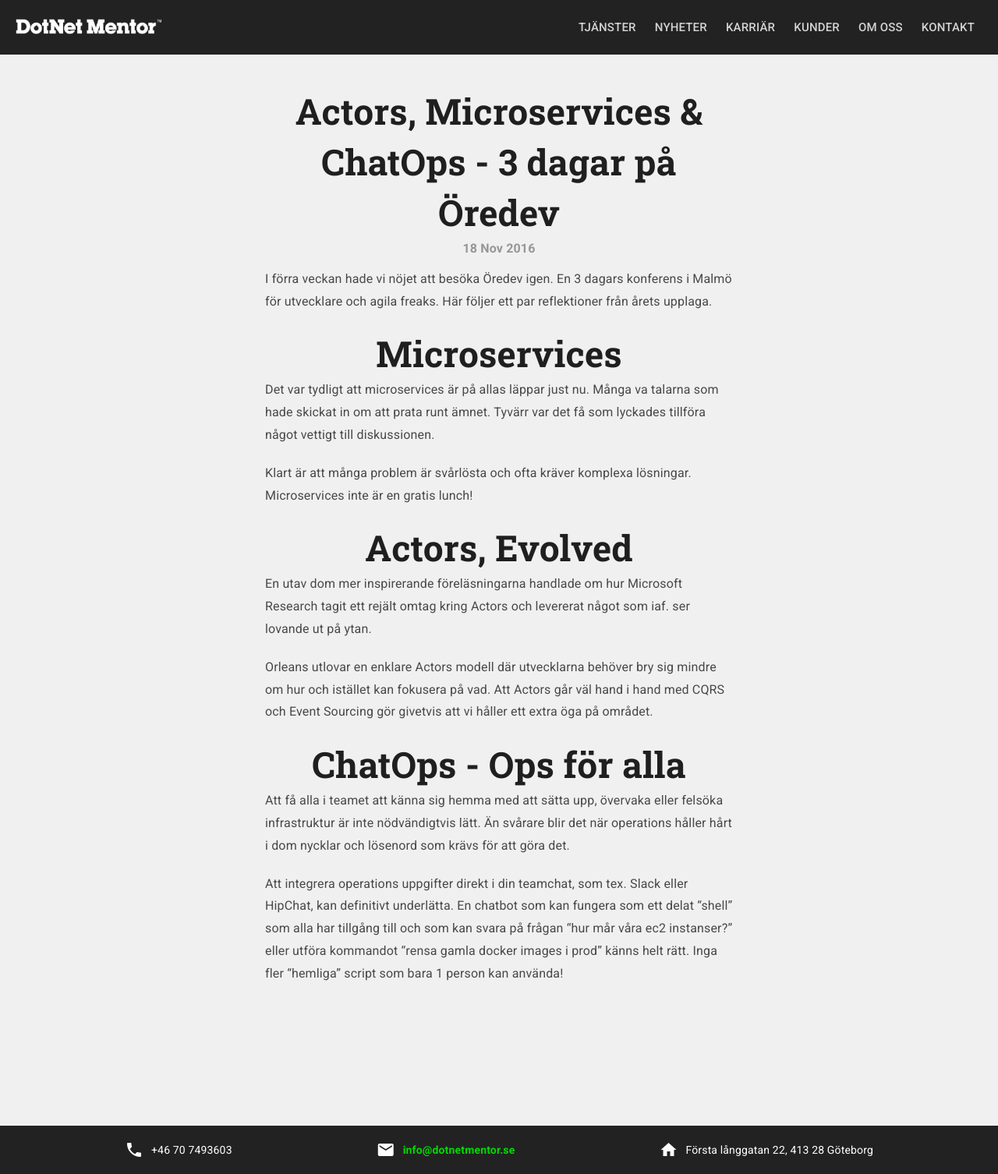
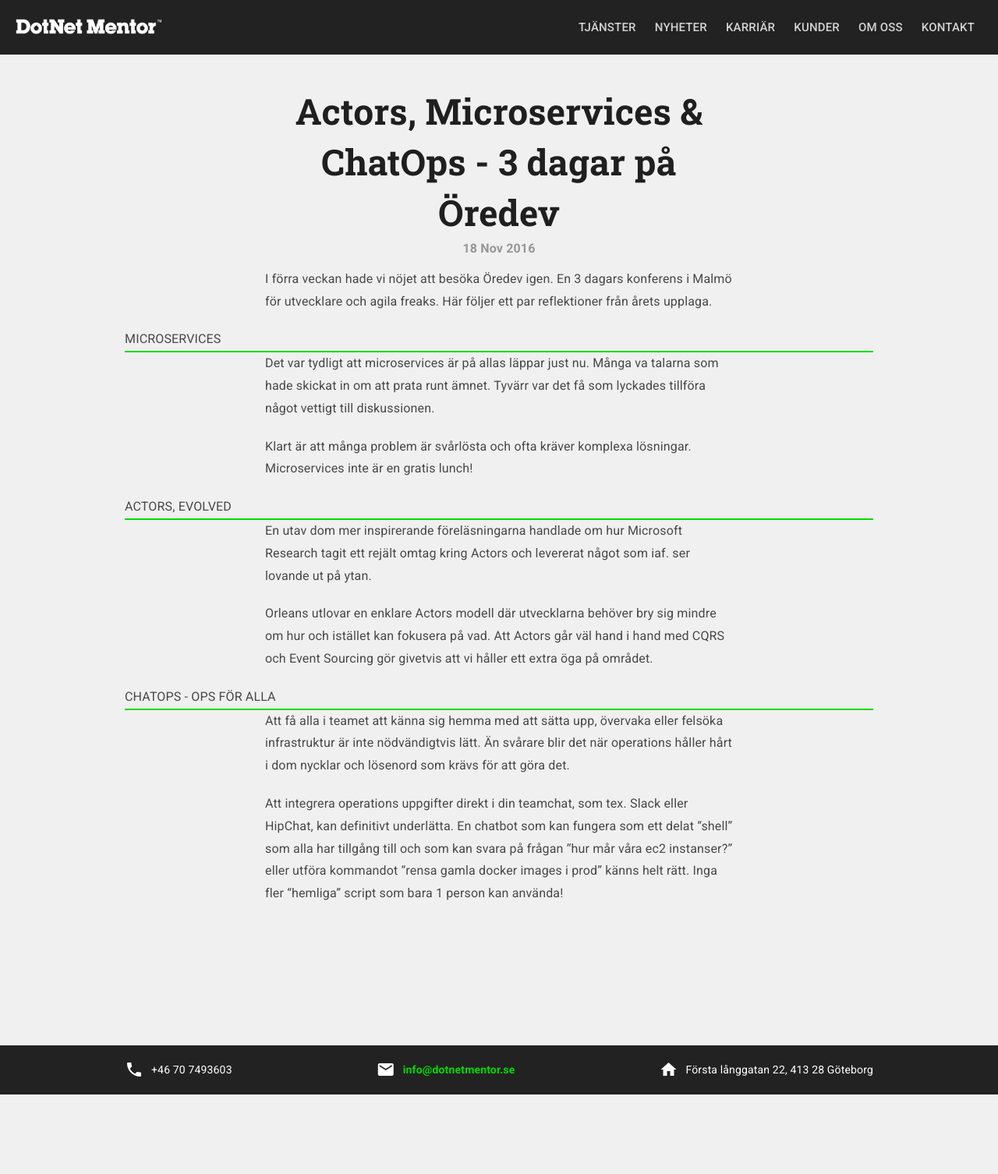
Before and after one commit to dotnetmentor/dotnetmentor-website, a Jekyll site: the page built from _posts/2016-11-18-3-dagar-pa-oredev.md, in a window 1280 px wide. Shown: the whole page at 78% size. Built offline with Jekyll 4.4.1, drawn with Linux system fonts in a browser that asks for light colours; after the commit the page ends 1404 px from its top, so only the background shows below that.

Commit message:
h2 -> h3

```diff
--- a/_posts/2016-11-18-3-dagar-pa-oredev.md
+++ b/_posts/2016-11-18-3-dagar-pa-oredev.md
@@ -7,17 +7,17 @@
 
 <!--more-->
 
-## Microservices
+### Microservices
 Det var tydligt att microservices är på allas läppar just nu. Många va talarna som hade skickat in om att prata runt ämnet. Tyvärr var det få som lyckades tillföra något vettigt till diskussionen.
 
 Klart är att många problem är svårlösta och ofta kräver komplexa lösningar. Microservices inte är en gratis lunch!
 
-## Actors, Evolved
+### Actors, Evolved
 En utav dom mer inspirerande föreläsningarna handlade om hur Microsoft Research tagit ett rejält omtag kring Actors och levererat något som iaf. ser lovande ut på ytan.
 
 Orleans utlovar en enklare Actors modell där utvecklarna behöver bry sig mindre om hur och istället kan fokusera på vad. Att Actors går väl hand i hand med CQRS och Event Sourcing gör givetvis att vi håller ett extra öga på området.
 
-## ChatOps - Ops för alla
+### ChatOps - Ops för alla
 Att få alla i teamet att känna sig hemma med att sätta upp, övervaka eller felsöka infrastruktur är inte nödvändigtvis lätt. Än svårare blir det när operations håller hårt i dom nycklar och lösenord som krävs för att göra det.
 
 Att integrera operations uppgifter direkt i din teamchat, som tex. Slack eller HipChat, kan definitivt underlätta. En chatbot som kan fungera som ett delat "shell" som alla har tillgång till och som kan svara på frågan "hur mår våra ec2 instanser?" eller utföra kommandot "rensa gamla docker images i prod" känns helt rätt. Inga fler "hemliga" script som bara 1 person kan använda!
```
